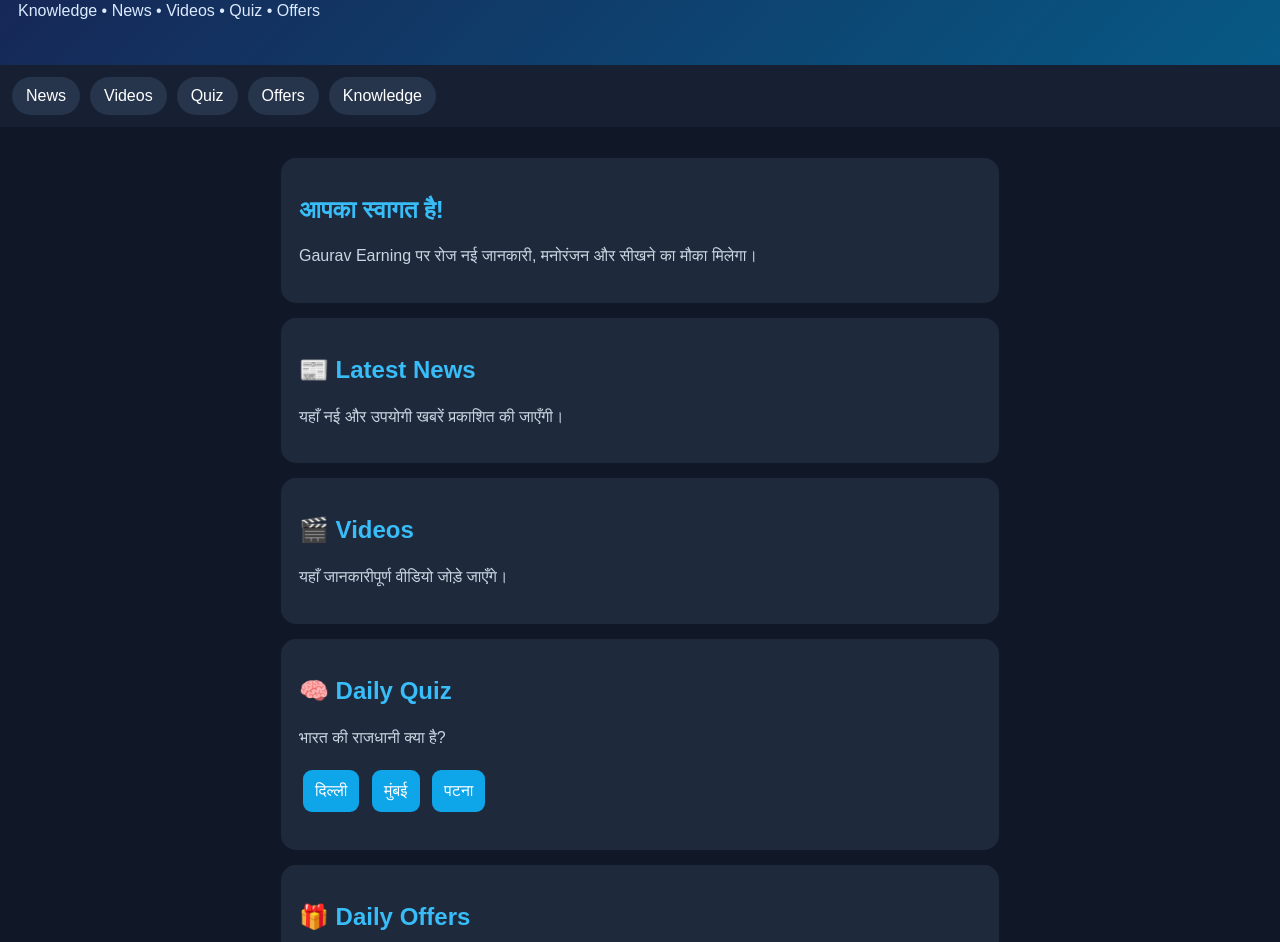
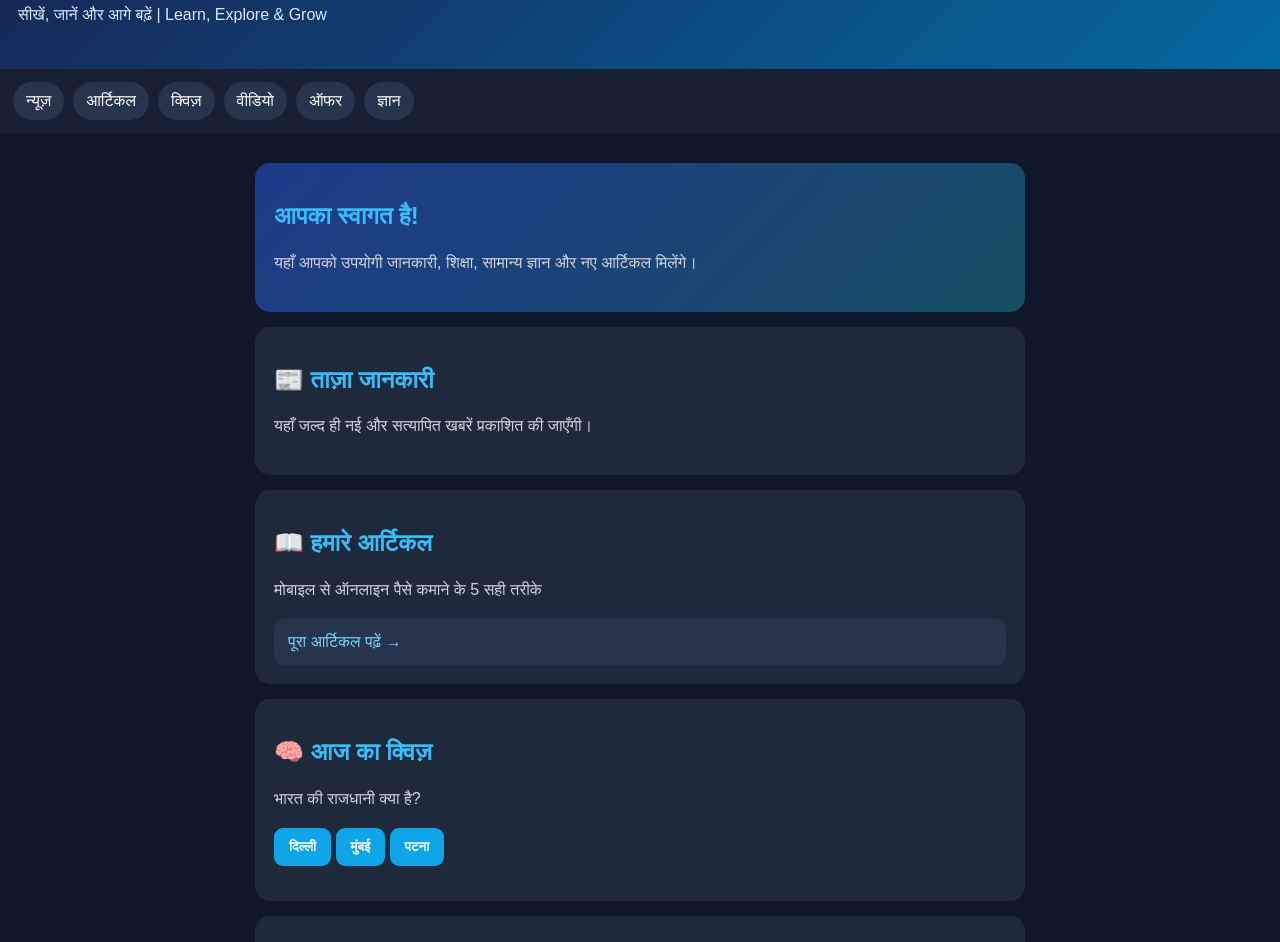
Before and after one commit to gauravs19889-alt/gaurav-earning, a plain HTML site: page index.html in a window 1280 px wide. Shown: the part 76-1018 px from the top of the page. Drawn offline with Linux system fonts and the light colour scheme.

Commit message:
Update index.html

```diff
--- a/index.html
+++ b/index.html
@@ -3,105 +3,159 @@
 <html lang="hi">
 <head>
 <meta charset="UTF-8">
-<meta name="viewport" content="width=device-width, initial-scale=1.0">
+<meta name="viewport" content="width=device-width, initial-scale=1">
 <meta name="theme-color" content="#101827">
-<title>Gaurav Earning</title>
+<title>Gaurav Earning | Learn & Grow</title>
+<meta name="description" content="Gaurav Earning - News, knowledge, articles, quiz and useful information in Hindi and English.">
 <link rel="manifest" href="manifest.webmanifest">
 <style>
 *{box-sizing:border-box}
-body{margin:0;background:#101827;color:white;font-family:Arial,sans-serif}
-header{padding:25px 18px;background:linear-gradient(135deg,#172554,#075985)}
-h1{margin:0;font-size:28px}
+body{margin:0;background:#0f172a;color:#f8fafc;font-family:Arial,sans-serif}
+header{padding:25px 18px;background:linear-gradient(135deg,#172554,#0369a1)}
+header h1{font-size:29px;margin:0}
 header p{color:#dbeafe}
-nav{display:flex;gap:10px;overflow:auto;padding:12px;background:#172033}
-nav a{color:white;text-decoration:none;background:#26354c;padding:10px 14px;border-radius:20px;white-space:nowrap}
-main{padding:16px;max-width:750px;margin:auto}
-.card,.welcome{background:#1e293b;padding:18px;border-radius:15px;margin:15px 0}
+.top{display:flex;justify-content:space-between;align-items:center;gap:10px}
+button{border:0;border-radius:9px;padding:11px 15px;background:#0ea5e9;color:white;font-weight:bold;cursor:pointer}
+nav{display:flex;gap:9px;overflow-x:auto;padding:13px;background:#172033}
+nav a{white-space:nowrap;text-decoration:none;color:white;background:#26354c;padding:10px 13px;border-radius:20px}
+main{max-width:800px;margin:auto;padding:15px}
+.hero,.card{background:#1e293b;border-radius:15px;padding:19px;margin:15px 0}
+.hero{background:linear-gradient(135deg,#1e3a8a,#164e63)}
 h2{color:#38bdf8}
-p{line-height:1.6;color:#cbd5e1}
-button{background:#0ea5e9;color:white;border:0;border-radius:9px;padding:12px;margin:4px;font-size:16px}
-a{color:#38bdf8}
-footer{text-align:center;padding:25px;color:#94a3b8}
+p{line-height:1.65;color:#d1d5db}
+.article{display:block;padding:14px;margin-top:12px;background:#26354c;border-radius:10px;text-decoration:none;color:#7dd3fc}
+.links a{display:inline-block;margin:7px 10px 7px 0;color:#7dd3fc}
+footer{text-align:center;padding:25px;background:#111827;color:#94a3b8}
+#result{font-weight:bold}
 </style>
 </head>
 <body>
+
 <header>
+<div class="top">
 <h1>💰 Gaurav Earning</h1>
-<p>Knowledge • News • Videos • Quiz • Offers</p>
+<button onclick="toggleLanguage()" id="langButton">English</button>
+</div>
+<p id="tagline">सीखें, जानें और आगे बढ़ें | Learn, Explore & Grow</p>
 </header>
 
 <nav>
-<a href="#news">News</a>
-<a href="#videos">Videos</a>
-<a href="#quiz">Quiz</a>
-<a href="#offers">Offers</a>
-<a href="#knowledge">Knowledge</a>
+<a href="#news" data-hi="न्यूज़" data-en="News">न्यूज़</a>
+<a href="#articles" data-hi="आर्टिकल" data-en="Articles">आर्टिकल</a>
+<a href="#quiz" data-hi="क्विज़" data-en="Quiz">क्विज़</a>
+<a href="#videos" data-hi="वीडियो" data-en="Videos">वीडियो</a>
+<a href="#offers" data-hi="ऑफर" data-en="Offers">ऑफर</a>
+<a href="#knowledge" data-hi="ज्ञान" data-en="Knowledge">ज्ञान</a>
 </nav>
 
 <main>
-<div class="welcome">
-<h2>आपका स्वागत है!</h2>
-<p>Gaurav Earning पर रोज नई जानकारी, मनोरंजन और सीखने का मौका मिलेगा।</p>
-</div>
+<section class="hero">
+<h2 data-hi="आपका स्वागत है!" data-en="Welcome to Gaurav Earning!">आपका स्वागत है!</h2>
+<p data-hi="यहाँ आपको उपयोगी जानकारी, शिक्षा, सामान्य ज्ञान और नए आर्टिकल मिलेंगे।"
+data-en="Find useful information, education, general knowledge and new articles here.">
+यहाँ आपको उपयोगी जानकारी, शिक्षा, सामान्य ज्ञान और नए आर्टिकल मिलेंगे।
+</p>
+</section>
 
 <section class="card" id="news">
-<h2>📰 Latest News</h2>
-<p>यहाँ नई और उपयोगी खबरें प्रकाशित की जाएँगी।</p>
+<h2 data-hi="📰 ताज़ा जानकारी" data-en="📰 Latest News">📰 ताज़ा जानकारी</h2>
+<p data-hi="यहाँ जल्द ही नई और सत्यापित खबरें प्रकाशित की जाएँगी।"
+data-en="New and verified news updates will be published here.">
+यहाँ जल्द ही नई और सत्यापित खबरें प्रकाशित की जाएँगी।
+</p>
+</section>
+
+<section class="card" id="articles">
+<h2 data-hi="📖 हमारे आर्टिकल" data-en="📖 Latest Articles">📖 हमारे आर्टिकल</h2>
+<p data-hi="मोबाइल से ऑनलाइन पैसे कमाने के 5 सही तरीके"
+data-en="5 Practical Ways to Earn Money Online Using Your Mobile">
+मोबाइल से ऑनलाइन पैसे कमाने के 5 सही तरीके
+</p>
+<a class="article" href="online-earning.html"
+data-hi="पूरा आर्टिकल पढ़ें →"
+data-en="Read Full Article →">पूरा आर्टिकल पढ़ें →</a>
+</section>
+
+<section class="card" id="quiz">
+<h2 data-hi="🧠 आज का क्विज़" data-en="🧠 Daily Quiz">🧠 आज का क्विज़</h2>
+<p id="question" data-hi="भारत की राजधानी क्या है?" data-en="What is the capital of India?">भारत की राजधानी क्या है?</p>
+<button onclick="answer('Delhi')" data-hi="दिल्ली" data-en="Delhi">दिल्ली</button>
+<button onclick="answer('Mumbai')" data-hi="मुंबई" data-en="Mumbai">मुंबई</button>
+<button onclick="answer('Patna')" data-hi="पटना" data-en="Patna">पटना</button>
+<p id="result" aria-live="polite"></p>
 </section>
 
 <section class="card" id="videos">
-<h2>🎬 Videos</h2>
-<p>यहाँ जानकारीपूर्ण वीडियो जोड़े जाएँगे।</p>
-</section>
-
-<section class="card" id="quiz">
-<h2>🧠 Daily Quiz</h2>
-<p>भारत की राजधानी क्या है?</p>
-<button onclick="answer('Delhi')">दिल्ली</button>
-<button onclick="answer('Mumbai')">मुंबई</button>
-<button onclick="answer('Patna')">पटना</button>
-<p id="result"></p>
+<h2 data-hi="🎬 वीडियो" data-en="🎬 Videos">🎬 वीडियो</h2>
+<p data-hi="यहाँ उपयोगी और जानकारीपूर्ण वीडियो जोड़े जाएँगे।"
+data-en="Useful and informative videos will be added here.">
+यहाँ उपयोगी और जानकारीपूर्ण वीडियो जोड़े जाएँगे।
+</p>
 </section>
 
 <section class="card" id="offers">
-<h2>🎁 Daily Offers</h2>
-<p>यहाँ उपयोगी ऑफर और डील की जानकारी मिलेगी।</p>
+<h2 data-hi="🎁 आज के ऑफर" data-en="🎁 Daily Offers">🎁 आज के ऑफर</h2>
+<p data-hi="यहाँ उपयोगी ऑफर और डील की जानकारी मिलेगी। खरीदने से पहले ऑफर की शर्तें जाँचें।"
+data-en="Find useful deals and offers here. Check offer terms before purchasing.">
+यहाँ उपयोगी ऑफर और डील की जानकारी मिलेगी। खरीदने से पहले ऑफर की शर्तें जाँचें।
+</p>
 </section>
 
 <section class="card" id="knowledge">
-<h2>📚 Knowledge</h2>
-<p>यहाँ सामान्य ज्ञान, शिक्षा और तकनीक की जानकारी मिलेगी।</p>
+<h2 data-hi="📚 ज्ञान और शिक्षा" data-en="📚 Knowledge & Education">📚 ज्ञान और शिक्षा</h2>
+<p data-hi="सामान्य ज्ञान, शिक्षा और टेक्नोलॉजी से जुड़ी जानकारी।"
+data-en="Information about general knowledge, education and technology.">
+सामान्य ज्ञान, शिक्षा और टेक्नोलॉजी से जुड़ी जानकारी।
+</p>
 </section>
 
 <section class="card">
-<h2>📞 Contact</h2>
+<h2 data-hi="📞 संपर्क करें" data-en="📞 Contact Us">📞 संपर्क करें</h2>
 <p>Email: <a href="mailto:sharma19889@gmail.com">sharma19889@gmail.com</a></p>
 </section>
 
-<section class="card">
-<h2>Useful Links</h2>
-<p><a href="about.html">About Us</a></p>
-<p><a href="privacy.html">Privacy Policy</a></p>
-<p><a href="disclaimer.html">Disclaimer</a></p>
-<p><a href="contact.html">Contact Us</a></p>
+<section class="card links">
+<h2 data-hi="महत्वपूर्ण लिंक" data-en="Important Links">महत्वपूर्ण लिंक</h2>
+<a href="about.html">About Us</a>
+<a href="privacy.html">Privacy Policy</a>
+<a href="disclaimer.html">Disclaimer</a>
+<a href="contact.html">Contact Us</a>
 </section>
 </main>
 
 <footer>
 <p>© 2026 Gaurav Earning. All Rights Reserved.</p>
+<p>Learn • Explore • Grow</p>
 </footer>
 
 <script>
+let language="hi";
+
+function toggleLanguage(){
+ language=language==="hi"?"en":"hi";
+ document.documentElement.lang=language;
+ document.getElementById("langButton").textContent=
+ language==="hi"?"English":"हिंदी";
+
+ document.querySelectorAll("[data-hi][data-en]").forEach(el=>{
+   el.textContent=el.getAttribute("data-"+language);
+ });
+ document.getElementById("tagline").textContent=
+ language==="hi"?"सीखें, जानें और आगे बढ़ें | Learn, Explore & Grow":"Learn, Explore & Grow";
+ document.getElementById("result").textContent="";
+}
+
 function answer(value){
  const result=document.getElementById("result");
  if(value==="Delhi"){
-result.textContent="🎉 सही जवाब! बहुत अच्छे!";
+  result.textContent=language==="hi"?"🎉 सही जवाब! बहुत अच्छे!":"🎉 Correct Answer! Well done!";
   result.style.color="#4ade80";
  }else{
-result.textContent="❌ गलत जवाब। फिर कोशिश करें!";
+  result.textContent=language==="hi"?"❌ गलत जवाब। फिर कोशिश करें!":"❌ Incorrect. Try again!";
   result.style.color="#f87171";
  }
 }
+
 if("serviceWorker" in navigator){
  window.addEventListener("load",()=>{
   navigator.serviceWorker.register("./sw.js").catch(()=>{});
```
Lines whose indentation alone changed are shown as unchanged.
